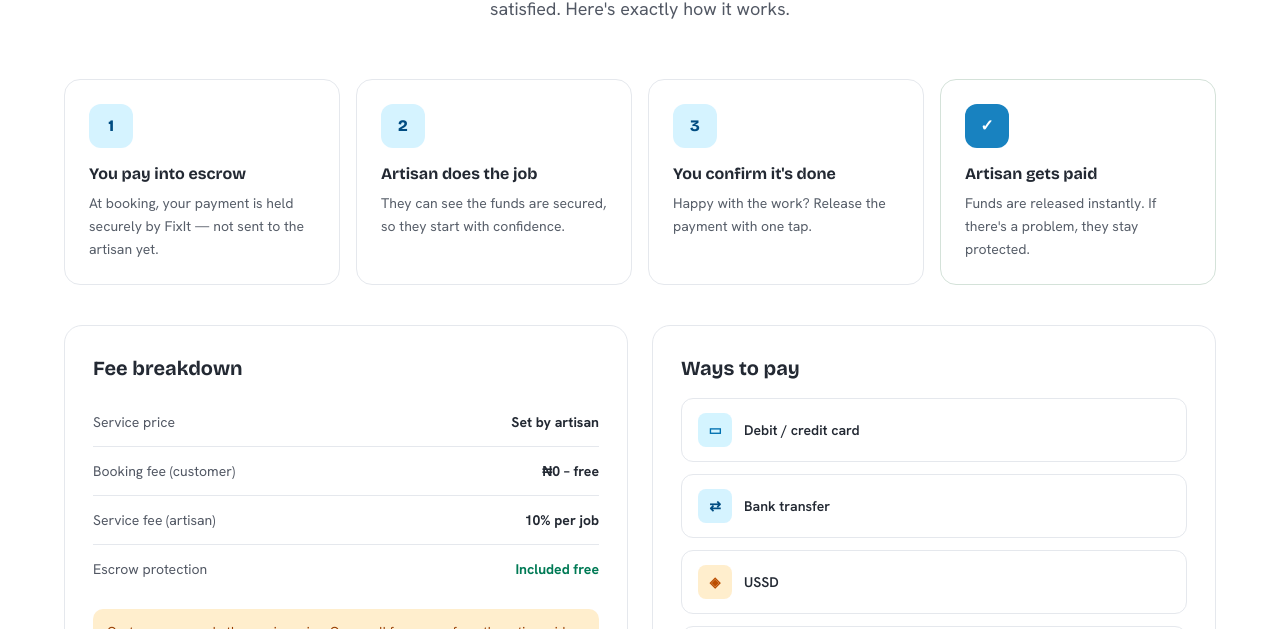
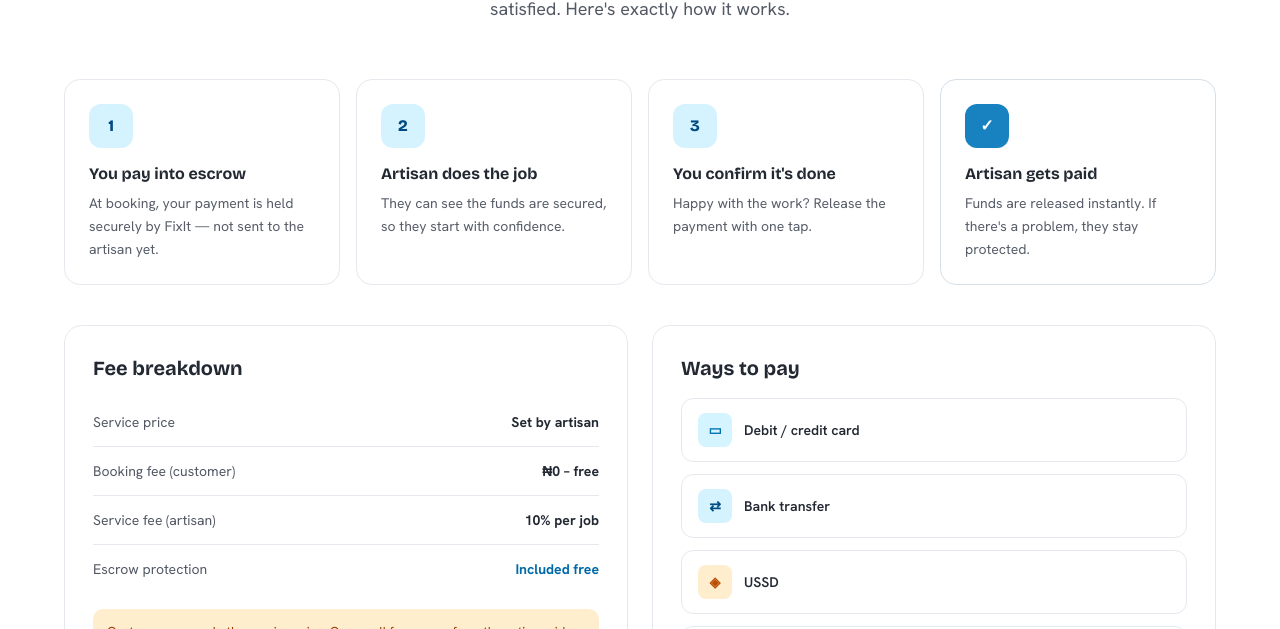
Before and after one commit to samuel12-dot/FixIt, a Next.js app in the folder frontend/: page /pricing in a window 1280 px wide. Shown: the part 280-909 px from the top of the page. Built offline with nearby package versions, Linux system fonts and the light colour scheme; no server answers.

Commit message:
Update Pricing page highlight colors to blue
Fixes the highlighted plan border and feature-value text colors.

```diff
--- a/frontend/src/app/pricing/page.tsx
+++ b/frontend/src/app/pricing/page.tsx
@@ -47,7 +47,7 @@ export default function PricingPage() {
           {STEPS.map((s, i) => (
             <div
               key={s.title}
-              className={`rounded-2xl border bg-white p-6 ${i === 3 ? "border-[oklch(90%_0.02_158)]" : "border-line-soft"}`}
+              className={`rounded-2xl border bg-white p-6 ${i === 3 ? "border-[oklch(90%_0.02_242)]" : "border-line-soft"}`}
             >
               <div
                 className={`font-display mb-3.5 flex h-11 w-11 items-center justify-center rounded-xl font-extrabold ${
@@ -74,7 +74,7 @@ export default function PricingPage() {
                   className={`flex justify-between py-3.5 text-sm ${i < FEES.length - 1 ? "border-b border-line-soft" : ""}`}
                 >
                   <span className="text-[oklch(46%_0.02_260)]">{f.label}</span>
-                  <span className={`font-bold ${f.highlight ? "text-emerald-700" : ""}`}>{f.value}</span>
+                  <span className={`font-bold ${f.highlight ? "text-sky-700" : ""}`}>{f.value}</span>
                 </div>
               ))}
             </div>
```
